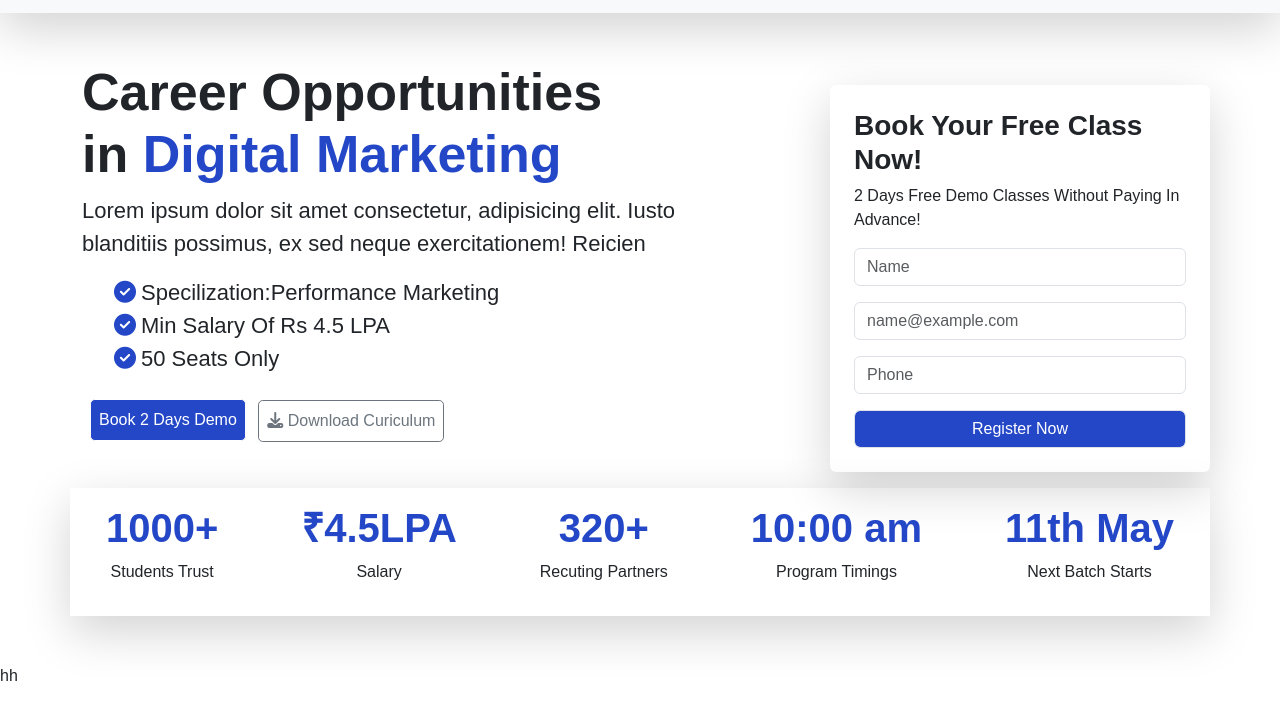
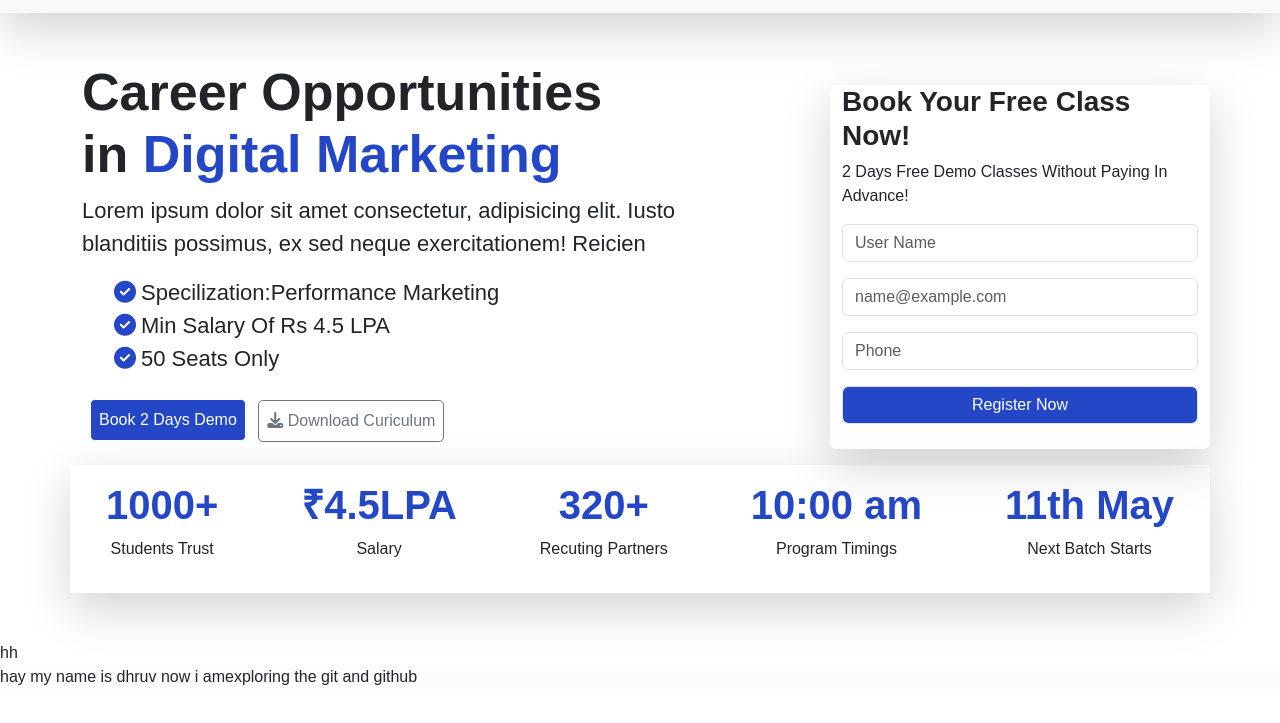
Before and after one commit to dratarra7081491274/first-git.github.io, a plain HTML site: page index.html in a window 1280 px wide. Shown: the part 59-782 px from the top of the page. Drawn offline with nearby package versions, Linux system fonts and the light colour scheme.

Commit message:
new section

```diff
--- a/index.html
+++ b/index.html
@@ -57,12 +57,12 @@
             </div>
           </div>
         </div>
-        <div class="col-lg-4 shadow-lg p-4  rounded  mt-4 resgister">
+        <div class="col-lg-4 shadow-lg p-10  rounded  mt-4 resgister">
           <form action="_blank">
             <h3>Book Your Free Class Now!</h3>
             <p>2 Days Free Demo Classes Without Paying In Advance!</p>
 
-              <input type="Name" class="form-control" id="floatingInput" placeholder="Name" required>
+              <input type="Name" class="form-control" id="floatingInput" placeholder="User Name" required>
               <input type="email" class="form-control" id="floatingInput" placeholder="name@example.com" required>
               <input type="number" class="form-control" id="floatingInputGroup1" placeholder="Phone" required>
               <input class="form-control intype" type="submit" value="Register Now" onsubmit="hhh">
@@ -98,6 +98,14 @@
     </div>
     </section>
     <section>hh</section>
+    <footer>
+      <section>
+        <div class="bg-light-subtle">
+          hay my name is dhruv now i amexploring the git and github
+        </div>
+      </section>
+
+    </footer>
 
   </body>
   <script src="https://cdn.jsdelivr.net/npm/@popperjs/core@2.11.8/dist/umd/popper.min.js"></script>
```
